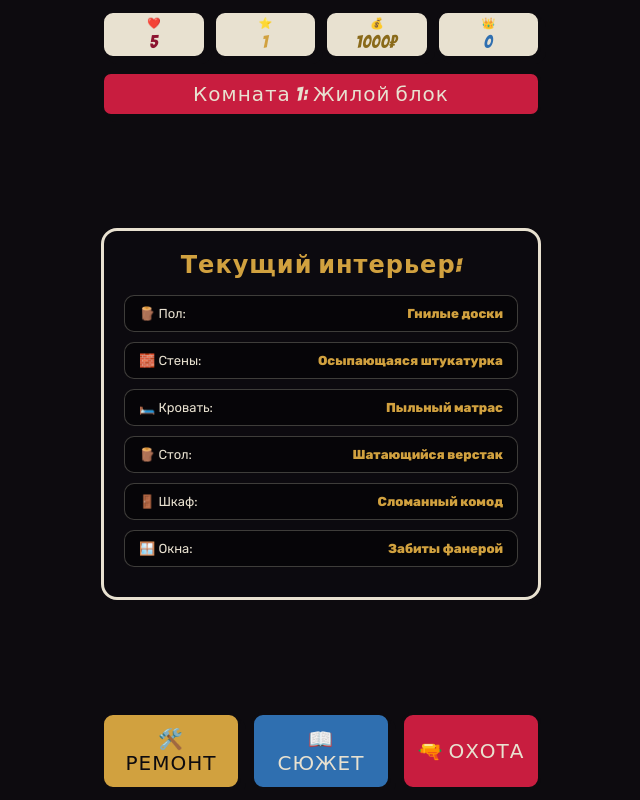
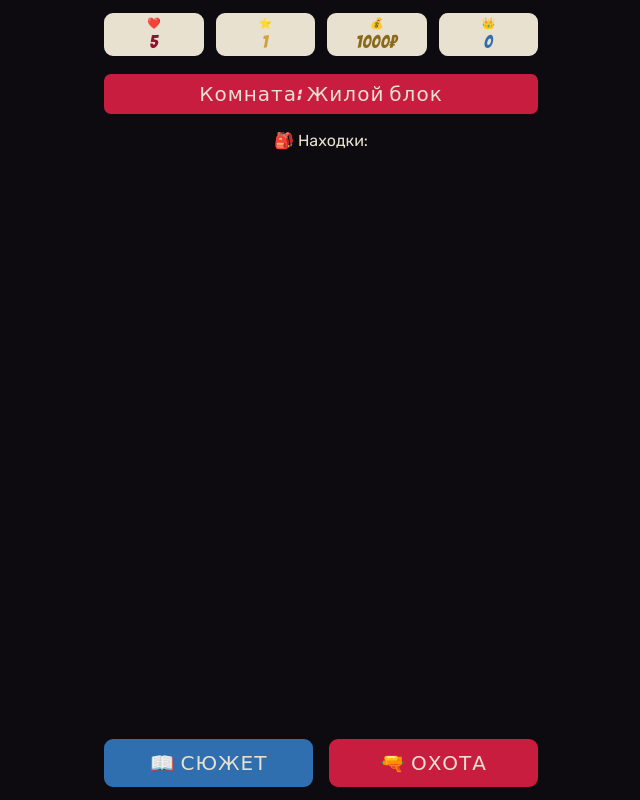
Before and after one commit to volgaa003-cmyk/brakonier-game, a plain HTML site: page index.html in a window 1280 px wide. Shown: the whole page, without its empty margins (319-959 px from the left). Drawn offline with Linux system fonts and the light colour scheme.

Commit message:
Update index.html

```diff
--- a/index.html
+++ b/index.html
@@ -44,33 +44,34 @@
     </div>
   </header>
 
-  <!-- ==================== ЭКРАН 1: УБЕЖИЩЕ (ХАБ ОБУСТРОЙСТВА) ==================== -->
+<!-- ==================== ЭКРАН 1: УБЕЖИЩЕ (ИНТЕРАКТИВНЫЙ ХАБ) ==================== -->
   <main id="screenHideout" class="game-screen">
-    <div class="location-banner">Комната 1: Жилой блок</div>
+    <!-- Шапка текущей комнаты -->
+    <div class="location-banner" id="hideoutRoomTitle">Комната: Жилой блок</div>
 
-    <!-- Интерактивная комната со статусом мебели -->
-    <section class="room-container">
-      <div class="decor-card">
-        <h3>Текущий интерьер:</h3>
-        <ul class="decor-list">
-          <li>🪵 Пол: <span id="decorFloor" class="decor-val">Гнилые доски</span></li>
-          <li>🧱 Стены: <span id="decorWalls" class="decor-val">Осыпающаяся штукатурка</span></li>
-          <li>🛏️ Кровать: <span id="decorBed" class="decor-val">Пыльный матрас</span></li>
-          <li>🪵 Стол: <span id="decorTable" class="decor-val">Шатающийся верстак</span></li>
-          <li>🚪 Шкаф: <span id="decorCabinet" class="decor-val">Сломанный комод</span></li>
-          <li>🪟 Окна: <span id="decorWindows" class="decor-val">Забиты фанерой</span></li>
-        </ul>
+    <!-- Интерактивный интерактивный вьюпорт комнаты -->
+    <div class="hideout-viewport" id="hideoutViewport">
+      <!-- Фоновый слой комнаты (меняется через JS) -->
+      <div class="room-background" id="roomBgLayer"></div>
+
+      <!-- Контейнер для динамических хотспотов (улучшения, переходы, предметы) -->
+      <div id="hotspotsContainer"></div>
+    </div>
+
+    <!-- Инвентарь игрока (Нижняя панель находок) -->
+    <div class="inventory-panel">
+      <span class="inv-title">🎒 Находки:</span>
+      <div class="inventory-slots" id="inventorySlots">
+        <!-- Сюда JS выводит собранные предметы -->
       </div>
-    </section>
+    </div>
 
-    <!-- Нижняя панель навигации Убежища (ТРИ КНОПКИ) -->
+    <!-- Нижняя панель навигации Убежища -->
     <footer class="screen-navigation">
-      <button class="menu-btn tasks-btn" id="btnOpenTasks" style="background:var(--gold); color:var(--ink);">🛠️ Ремонт</button>
       <button class="menu-btn story-btn" id="btnOpenStory" style="background:var(--sky); color:var(--paper);">📖 Сюжет</button>
       <button class="menu-btn hunt-btn" id="btnGoToMap" style="background:var(--blood); color:var(--paper);">🔫 Охота</button>
     </footer>
   </main>
-
   <!-- ==================== ЭКРАН 2: КАРТА И ПУТЬ ВЫЛАЗОК ==================== -->
   <main id="screenMap" class="game-screen hidden">
     <div class="location-banner">Охотничьи угодья</div>
@@ -233,6 +234,19 @@
       <button class="action-btn next-btn" id="btnResultsClose">Отлично</button>
     </div>
   </div>
+  <!-- ==================== ОВЕРЛЕЙ 6: ОКНО ВЫБОРА ВАРИАНТА РЕМОНТА ==================== -->
+  <div id="overlayUpgradeSelector" class="ui-overlay hidden">
+    <div class="ui-card upgrade-selector-card">
+      <h2 id="upgradeItemTitle">Модернизация: Дверь</h2>
+      <p style="font-size: 11px; text-align: center; margin-top:-10px; margin-bottom: 15px; color: var(--ink);">Выберите вариант улучшения за звезды ⭐:</p>
+
+      <div class="upgrade-options-list" id="upgradeOptionsList">
+        <!-- Наполняется динамически из JS (3 варианта) -->
+      </div>
+
+      <button class="action-btn cancel-btn" id="btnCancelUpgrade" style="margin-top: 15px;">Назад</button>
+    </div>
+  </div>
 
   <!-- ==================== СКРИПТЫ ==================== -->
   <script src="state.js"></script>
```
